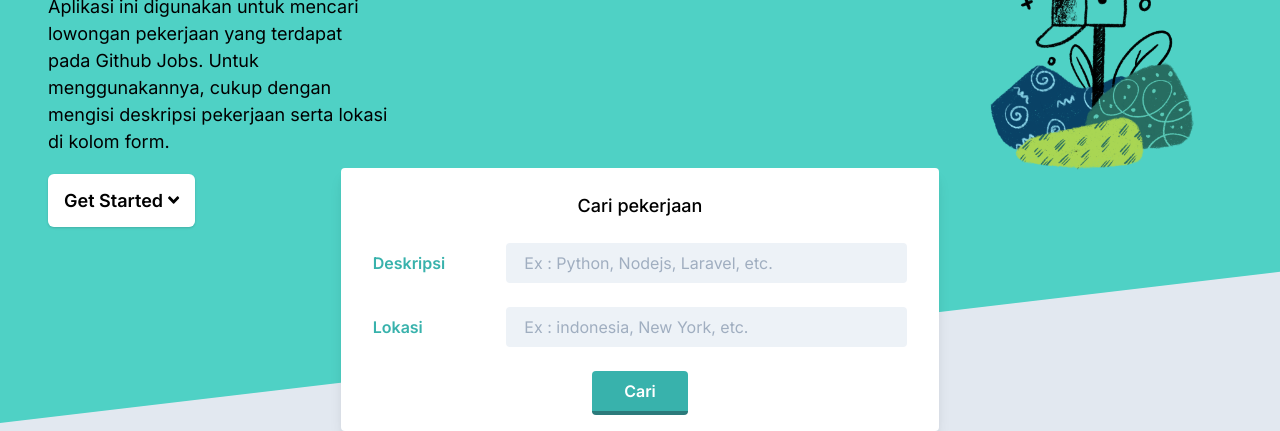
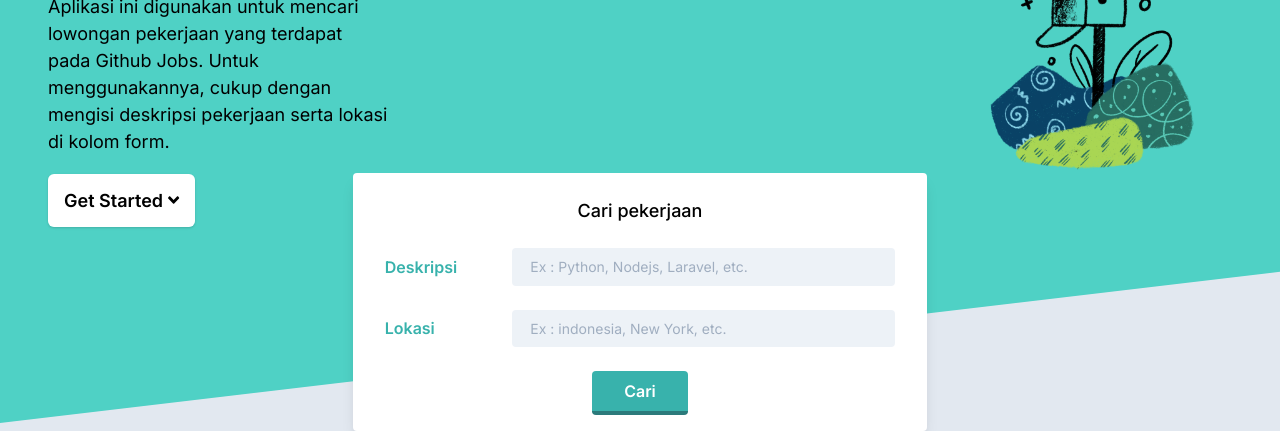
Before and after one commit to afandilham/github-job-listing, a website built with webpack: page src/index.html in a window 1280 px wide. Shown: the part 379-810 px from the top of the page. Built offline with nearby package versions, Linux system fonts and the light colour scheme; files whose address does not match are found by name.

Commit message:
Changed font size in placeholder

```diff
--- a/src/index.html
+++ b/src/index.html
@@ -20,7 +20,7 @@
             </label>
           </div>
           <div class="md:w-full">
-            <input class="bg-gray-200 appearance-none border-2 border-gray-200 rounded w-full py-2 pl-4 text-gray-700 leading-tight focus:outline-none focus:bg-white focus:border-gray-700 mr-48" id="deskripsi" type="text" placeholder="Ex : Python, Nodejs, Laravel, etc.">
+            <input class="bg-gray-200 appearance-none border-2 border-gray-200 rounded w-full py-2 pl-4 text-sm text-gray-700 leading-tight focus:outline-none focus:bg-white focus:border-gray-700 mr-48" id="deskripsi" type="text" placeholder="Ex : Python, Nodejs, Laravel, etc.">
           </div>
         </div>
         <div class="md:flex md:items-center mb-6">
@@ -30,7 +30,7 @@
             </label>
           </div>
           <div class="md:w-full">
-            <input class="bg-gray-200 appearance-none border-2 border-gray-200 rounded w-full py-2 px-4 text-gray-700 leading-tight focus:outline-none focus:bg-white focus:border-gray-700 mr-48" id="lokasi" type="text" placeholder="Ex : indonesia, New York, etc.">
+            <input class="bg-gray-200 appearance-none border-2 border-gray-200 rounded w-full py-2 px-4 text-sm text-gray-700 leading-tight focus:outline-none focus:bg-white focus:border-gray-700 mr-48" id="lokasi" type="text" placeholder="Ex : indonesia, New York, etc.">
           </div>
         </div>
         <button class="mb-4 bg-teal-500 hover:bg-teal-400 text-white font-bold py-2 px-8 border-b-4 border-teal-700 hover:border-teal-500 rounded">
```
Also changed, not shown: dist/index.html.
